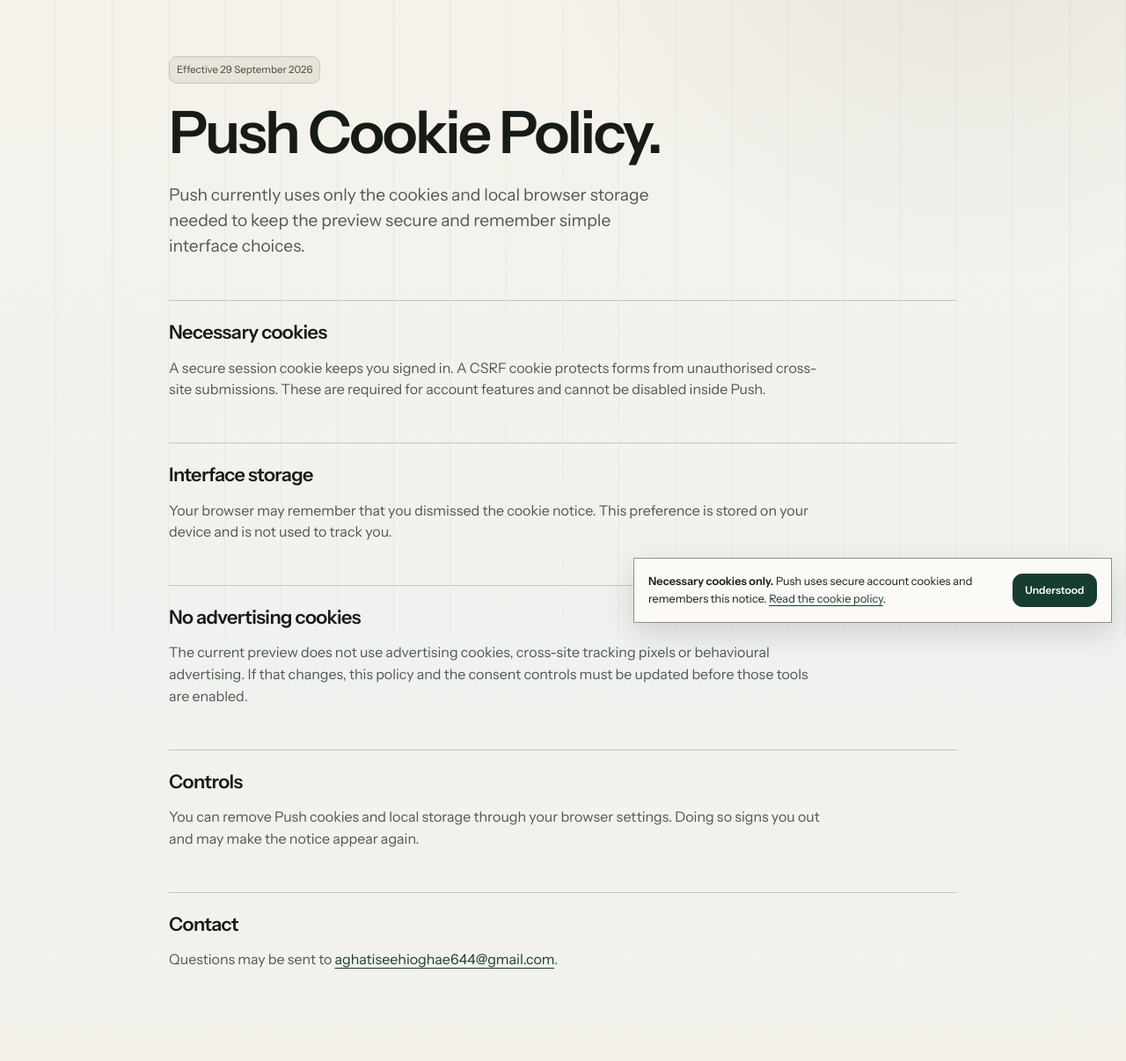
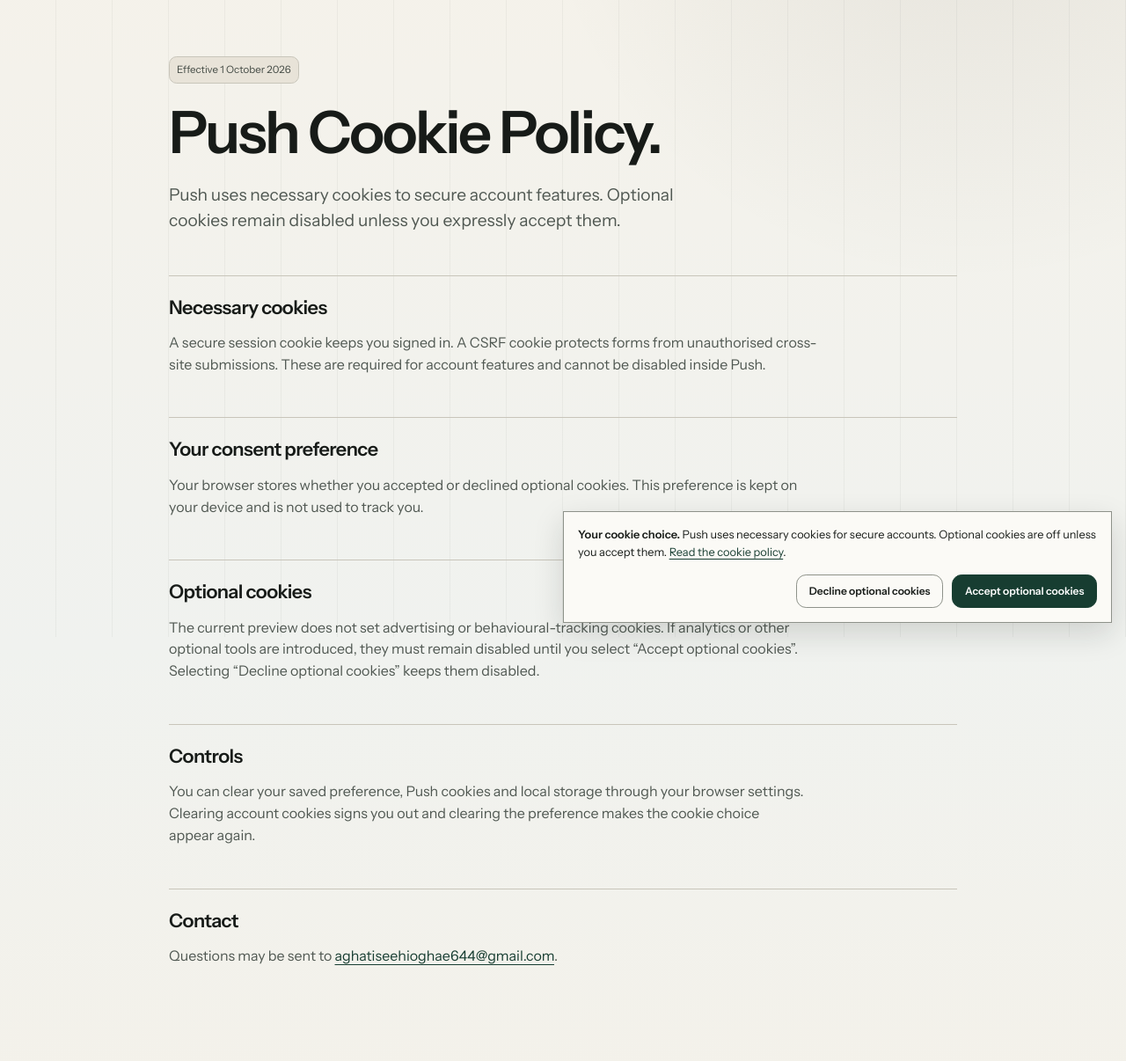
Before and after one commit to Aghatise1/push-stellar, a Django app: page /cookies/ in a window 1280 px wide. Shown: the part 76-1282 px from the top of the page at 88% size. Run offline with Django 5.2, Linux system fonts and the light colour scheme.

Commit message:
Add explicit cookie consent choices

```diff
--- a/static/cookie-notice.js
+++ b/static/cookie-notice.js
@@ -1,18 +1,31 @@
 (function () {
   const notice = document.querySelector('[data-cookie-notice]');
   if (!notice) return;
+  const preferenceKey = 'push-cookie-consent';
+
   try {
-    if (localStorage.getItem('push-cookie-notice') === 'dismissed') {
+    const preference = localStorage.getItem(preferenceKey);
+    if (preference === 'accepted' || preference === 'declined') {
       notice.hidden = true;
-      notice.style.display = 'none';
       return;
     }
   } catch (_) {}
+
   notice.hidden = false;
   document.addEventListener('click', function (event) {
-    if (!event.target.closest('[data-cookie-dismiss]')) return;
+    const choiceButton = event.target.closest('[data-cookie-choice]');
+    if (!choiceButton) return;
+    const choice = choiceButton.dataset.cookieChoice;
+    if (choice !== 'accepted' && choice !== 'declined') return;
+
     notice.hidden = true;
-    notice.style.display = 'none';
-    try { localStorage.setItem('push-cookie-notice', 'dismissed'); } catch (_) {}
+    try {
+      localStorage.setItem(preferenceKey, choice);
+      localStorage.removeItem('push-cookie-notice');
+    } catch (_) {}
+
+    window.dispatchEvent(new CustomEvent('push:cookie-consent', {
+      detail: { optionalCookies: choice === 'accepted' }
+    }));
   });
 })();
--- a/static/workspace.css
+++ b/static/workspace.css
@@ -300,4 +300,4 @@ body.site-mode{background:
 @media(max-width:520px){.moderation-metrics{grid-template-columns:1fr}.invitation-desk{padding:1rem}.invitation-actions{align-items:stretch;flex-direction:column}.invitation-actions .button{width:100%}.invitation-row>div:first-child{display:block}.invitation-row .status-bubble,.invitation-row strong,.invitation-row small{display:block;margin-bottom:.45rem}}
 
 /* Launch hardening: resilient lists, staff guidance, cookie notice and submit state. */
-.pagination{display:flex;align-items:center;justify-content:center;gap:1.25rem;margin-top:1.5rem}.pagination span{font-size:.78rem;color:var(--muted);font-variant-numeric:tabular-nums}.documentation-grid{display:grid;grid-template-columns:repeat(auto-fit,minmax(min(100%,20rem),1fr));gap:1rem}.documentation-grid>a{display:block;min-width:0;padding:1.5rem;border:1px solid var(--line-strong);background:var(--sheet);color:var(--ink);text-decoration:none}.documentation-grid>a:hover{border-color:var(--forest)}.documentation-grid h2{margin:.9rem 0 .55rem}.documentation-grid p{color:var(--muted);overflow-wrap:anywhere}.cookie-notice{position:fixed;z-index:40;inset:auto 1rem 1rem auto;display:flex;align-items:center;gap:1rem;width:min(34rem,calc(100% - 2rem));padding:1rem;border:1px solid var(--line-strong);background:var(--sheet);box-shadow:0 .75rem 2rem rgba(23,27,24,.15)}.cookie-notice[hidden]{display:none}.cookie-notice p{margin:0;font-size:.8rem}.cookie-notice .button{flex:0 0 auto}form[data-submitting="true"]{cursor:progress}form[data-submitting="true"] .button{pointer-events:none}@media(max-width:720px){.cookie-notice{inset:auto 1rem 5.75rem 1rem;flex-direction:column;align-items:stretch}.cookie-notice .button{width:100%}}
+.pagination{display:flex;align-items:center;justify-content:center;gap:1.25rem;margin-top:1.5rem}.pagination span{font-size:.78rem;color:var(--muted);font-variant-numeric:tabular-nums}.documentation-grid{display:grid;grid-template-columns:repeat(auto-fit,minmax(min(100%,20rem),1fr));gap:1rem}.documentation-grid>a{display:block;min-width:0;padding:1.5rem;border:1px solid var(--line-strong);background:var(--sheet);color:var(--ink);text-decoration:none}.documentation-grid>a:hover{border-color:var(--forest)}.documentation-grid h2{margin:.9rem 0 .55rem}.documentation-grid p{color:var(--muted);overflow-wrap:anywhere}.cookie-notice{position:fixed;z-index:40;inset:auto 1rem 1rem auto;display:grid;gap:1rem;width:min(39rem,calc(100% - 2rem));padding:1rem;border:1px solid var(--line-strong);background:var(--sheet);box-shadow:0 .75rem 2rem rgba(23,27,24,.15)}.cookie-notice[hidden]{display:none}.cookie-notice p{margin:0;font-size:.8rem}.cookie-notice__actions{display:flex;justify-content:flex-end;gap:.65rem}.cookie-notice .button{flex:0 0 auto}form[data-submitting="true"]{cursor:progress}form[data-submitting="true"] .button{pointer-events:none}@media(max-width:720px){.cookie-notice{inset:auto 1rem 5.75rem 1rem}.cookie-notice__actions{display:grid;grid-template-columns:1fr}.cookie-notice .button{width:100%}}
--- a/templates/base.html
+++ b/templates/base.html
@@ -139,8 +139,14 @@
   <script src="{% static 'menu-behavior.js' %}?v=20260927-3" defer></script>
   <script src="{% static 'share-link.js' %}?v=20260927-5" defer></script>
   <script src="{% static 'form-state.js' %}?v=20260929-1" defer></script>
-  <aside class="cookie-notice" data-cookie-notice hidden aria-label="Cookie notice"><p><strong>Necessary cookies only.</strong> Push uses secure account cookies and remembers this notice. <a href="{% url 'cookies' %}">Read the cookie policy</a>.</p><button class="button small" type="button" data-cookie-dismiss>Understood</button></aside>
-  <script src="{% static 'cookie-notice.js' %}?v=20260929-2" defer></script>
+  <aside class="cookie-notice" data-cookie-notice hidden aria-label="Cookie preferences" aria-live="polite">
+    <p><strong>Your cookie choice.</strong> Push uses necessary cookies for secure accounts. Optional cookies are off unless you accept them. <a href="{% url 'cookies' %}">Read the cookie policy</a>.</p>
+    <div class="cookie-notice__actions">
+      <button class="button small secondary" type="button" data-cookie-choice="declined">Decline optional cookies</button>
+      <button class="button small" type="button" data-cookie-choice="accepted">Accept optional cookies</button>
+    </div>
+  </aside>
+  <script src="{% static 'cookie-notice.js' %}?v=20261001-1" defer></script>
   {% block extra_scripts %}{% endblock %}
 </body>
 </html>
--- a/templates/cookies.html
+++ b/templates/cookies.html
@@ -1 +1 @@
-{% extends 'base.html' %}{% block title %}Cookie Policy — Push{% endblock %}{% block content %}<article class="legal-page"><span class="tag">Effective 29 September 2026</span><h1>Push Cookie Policy.</h1><p class="lead">Push currently uses only the cookies and local browser storage needed to keep the preview secure and remember simple interface choices.</p><h2>Necessary cookies</h2><p>A secure session cookie keeps you signed in. A CSRF cookie protects forms from unauthorised cross-site submissions. These are required for account features and cannot be disabled inside Push.</p><h2>Interface storage</h2><p>Your browser may remember that you dismissed the cookie notice. This preference is stored on your device and is not used to track you.</p><h2>No advertising cookies</h2><p>The current preview does not use advertising cookies, cross-site tracking pixels or behavioural advertising. If that changes, this policy and the consent controls must be updated before those tools are enabled.</p><h2>Controls</h2><p>You can remove Push cookies and local storage through your browser settings. Doing so signs you out and may make the notice appear again.</p><h2>Contact</h2><p>Questions may be sent to <a href="mailto:aghatiseehioghae644@gmail.com">aghatiseehioghae644@gmail.com</a>.</p></article>{% endblock %}
+{% extends 'base.html' %}{% block title %}Cookie Policy — Push{% endblock %}{% block content %}<article class="legal-page"><span class="tag">Effective 1 October 2026</span><h1>Push Cookie Policy.</h1><p class="lead">Push uses necessary cookies to secure account features. Optional cookies remain disabled unless you expressly accept them.</p><h2>Necessary cookies</h2><p>A secure session cookie keeps you signed in. A CSRF cookie protects forms from unauthorised cross-site submissions. These are required for account features and cannot be disabled inside Push.</p><h2>Your consent preference</h2><p>Your browser stores whether you accepted or declined optional cookies. This preference is kept on your device and is not used to track you.</p><h2>Optional cookies</h2><p>The current preview does not set advertising or behavioural-tracking cookies. If analytics or other optional tools are introduced, they must remain disabled until you select “Accept optional cookies”. Selecting “Decline optional cookies” keeps them disabled.</p><h2>Controls</h2><p>You can clear your saved preference, Push cookies and local storage through your browser settings. Clearing account cookies signs you out and clearing the preference makes the cookie choice appear again.</p><h2>Contact</h2><p>Questions may be sent to <a href="mailto:aghatiseehioghae644@gmail.com">aghatiseehioghae644@gmail.com</a>.</p></article>{% endblock %}
```
Also changed, not shown: core/tests.py (+6 -1 lines).
